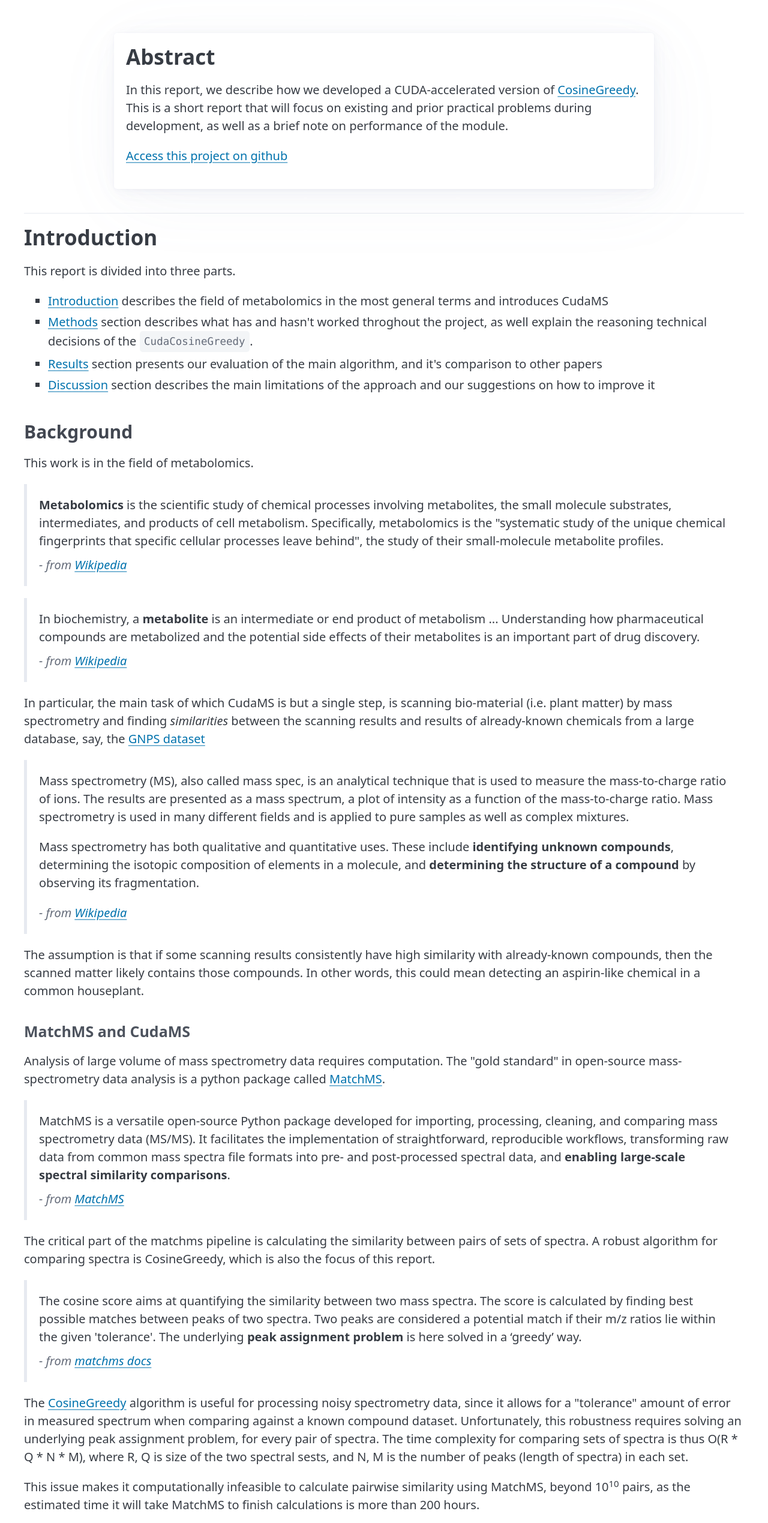
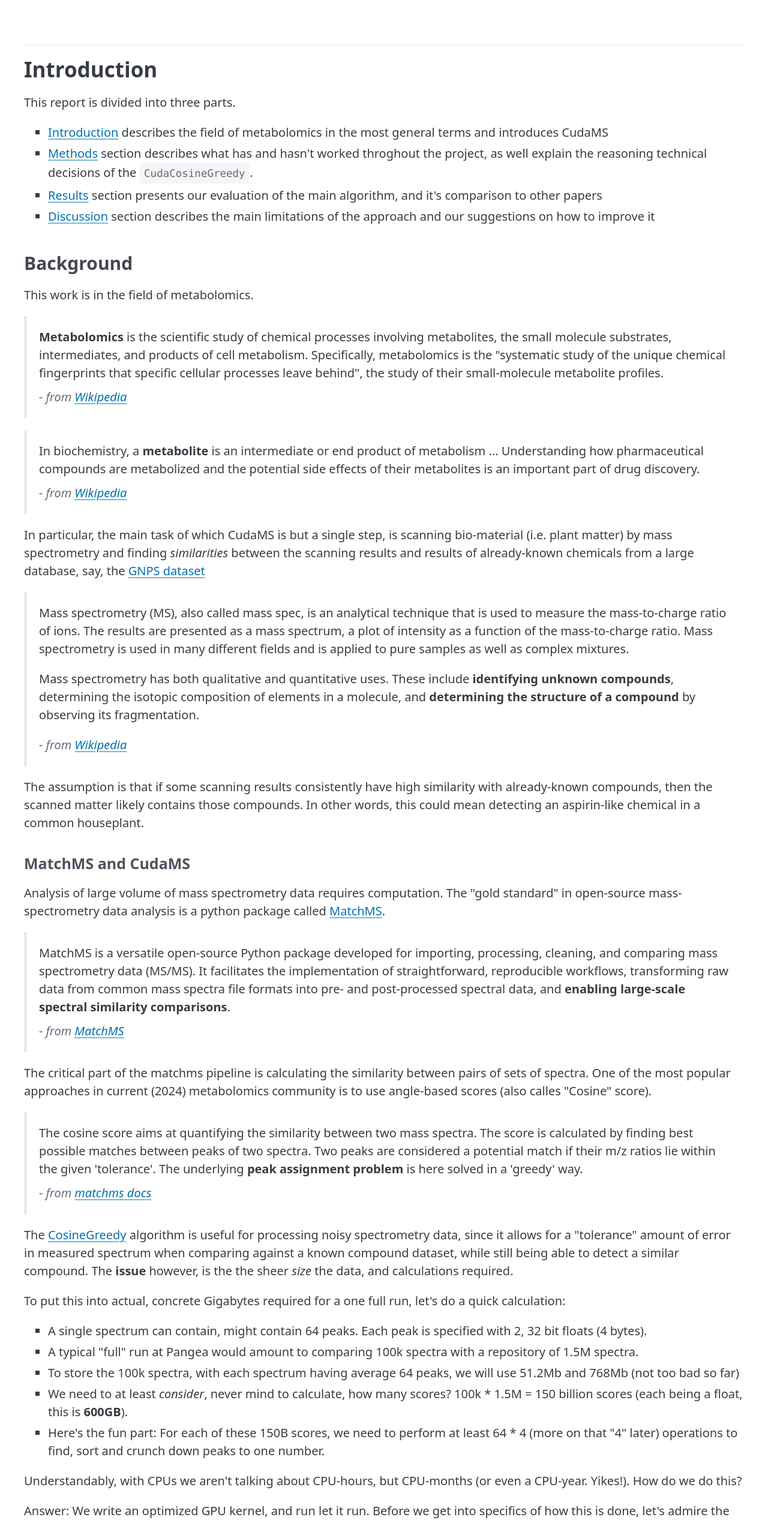
Before and after one commit to tornikeo/cudams-report, a plain HTML site: page index.html in a window 1280 px wide. Shown: the part 100-2639 px from the top of the page at 60% size. Drawn offline with Linux system fonts and the light colour scheme; a script that the page names is missing.

Commit message:
More about CPU downsides

```diff
--- a/index.html
+++ b/index.html
@@ -26,18 +26,6 @@
 
   <!-- MAIN -->
   <main class="container">
-    <section id="abstract" style="justify-content: center; display: flex;">
-      <article style="max-width: 75%;">
-        <h2>Abstract</h2>
-        <p>
-          In this report, we describe how we developed a CUDA-accelerated version of <a
-            href="https://matchms.readthedocs.io/en/latest/_modules/matchms/similarity/CosineGreedy.html#CosineGreedy">CosineGreedy</a>.
-          This is a short report that will focus on existing and prior practical problems during development, as well as
-          a brief note on performance of the module.
-        </p>
-        <p><a href="https://github.com/tornikeo/cosine-similarity/">Access this project on github</a></p>
-      </article>
-    </section>
     <hr>
     <section id="introduction">
       <h2>Introduction</h2>
@@ -118,31 +106,44 @@
       </blockquote>
 
       <p>
-        The critical part of the matchms pipeline is calculating the similarity between pairs of sets of spectra. A robust algorithm for comparing spectra is CosineGreedy, which is also the focus of this report.
+        The critical part of the matchms pipeline is calculating the similarity between pairs of sets of spectra. One of the most popular approaches in current (2024) metabolomics community is to use angle-based scores (also calles "Cosine" score).
       </p>
 
       <blockquote>
           The cosine score aims at quantifying the similarity between two mass spectra.
           The score is calculated by finding best possible matches between peaks
           of two spectra. Two peaks are considered a potential match if their
-          m/z ratios lie within the given 'tolerance'. The underlying <strong>peak assignment problem</strong> is here solved in a ‘greedy’ way.
+          m/z ratios lie within the given 'tolerance'. The underlying <strong>peak assignment problem</strong> is here solved in a 'greedy' way.
         <footer>
           <cite>- from <a href="https://matchms.readthedocs.io/en/latest/_modules/matchms/similarity/CosineGreedy.html#CosineGreedy">matchms docs</a></cite>
         </footer>
       </blockquote>
 
       <p>
-        The <a href="https://matchms.readthedocs.io/en/latest/_modules/matchms/similarity/CosineGreedy.html#CosineGreedy">CosineGreedy</a> algorithm is useful for processing noisy spectrometry data, since it allows for a "tolerance" amount of error in measured spectrum when comparing against a known compound dataset. Unfortunately, this robustness requires solving an underlying peak assignment problem, for every pair of spectra. The time complexity for comparing sets of spectra is thus O(R * Q * N * M), where R, Q is size of the two spectral sests, and N, M is the number of peaks (length of spectra) in each set.
+        The <a href="https://matchms.readthedocs.io/en/latest/_modules/matchms/similarity/CosineGreedy.html#CosineGreedy">CosineGreedy</a> algorithm is useful for processing noisy spectrometry data, since it allows for a "tolerance" amount of error in measured spectrum when comparing against a known compound dataset, while still being able to detect a similar compound. The <strong>issue</strong> however, is the the sheer <i>size</i> the data, and calculations required.
       </p>
-      <p>This issue makes it computationally infeasible to calculate pairwise similarity using MatchMS, beyond 10<sup>10</sup> pairs, as the estimated time it will take MatchMS to finish calculations is more than 200 hours.
+
+      <p>
+        To put this into actual, concrete Gigabytes required for a one full run, let's do a quick calculation:
+        <ul>
+          <li>A single spectrum can contain, might contain 64 peaks. Each peak is specified with 2, 32 bit floats (4 bytes). </li>
+          <li>A typical "full" run at Pangea would amount to comparing 100k spectra with a repository of 1.5M spectra. </li>
+          <li>To store the 100k spectra, with each spectrum having average 64 peaks, we will use 51.2Mb and 768Mb (not too bad so far) </li>
+          <li>We need to at least <i>consider</i>, never mind to calculate, how many scores? 100k * 1.5M = 150 billion scores (each being a float, this is <strong>600GB</strong>).</li>
+          <li>Here's the fun part: For each of these 150B scores, we need to perform at least 64 * 4 (more on that "4" later) operations to find, sort and crunch down peaks to one number.</li>
+        </ul>
       </p>
+
+      <p>Understandably, with CPUs we aren't talking about CPU-hours, but CPU-months (or even a CPU-year. Yikes!). How do we do this?</p>
+
+      <p>Answer: We write an optimized GPU kernel, and run let it run. Before we get into specifics of how this is done, let's admire the end-results first:</p>
 
       <!-- Medias-->
       <div class="grid">
 
         <figure>
           <div style="justify-content: center; display: flex;">
-            <img src="assets/perf_speedup.png" alt="Performance graph" />
+            <img src="assets/perf_speedup.svg" alt="Performance graph" />
           </div>
           <figcaption style="justify-content: center; display: flex;">
             <p style="max-width: 75%; text-align: center;">
@@ -153,7 +154,7 @@
 
         <figure>
           <div style="justify-content: center; display: flex;">
-            <img src="assets/perf.png" alt="Performance graph" />
+            <img src="assets/perf.svg" alt="Performance graph" />
           </div>
           <figcaption style="justify-content: center; display: flex;">
             <p style="max-width: 75%; text-align: center;">
@@ -164,6 +165,7 @@
         <!-- Medias-->
       </div>
 
+      <p></p>
 
     </section>
 
```
Also changed, not shown: assets/accuracy.png, assets/perf.png (deleted), assets/perf.svg (added), assets/perf_speedup.png (deleted), assets/perf_speedup.svg (added).
